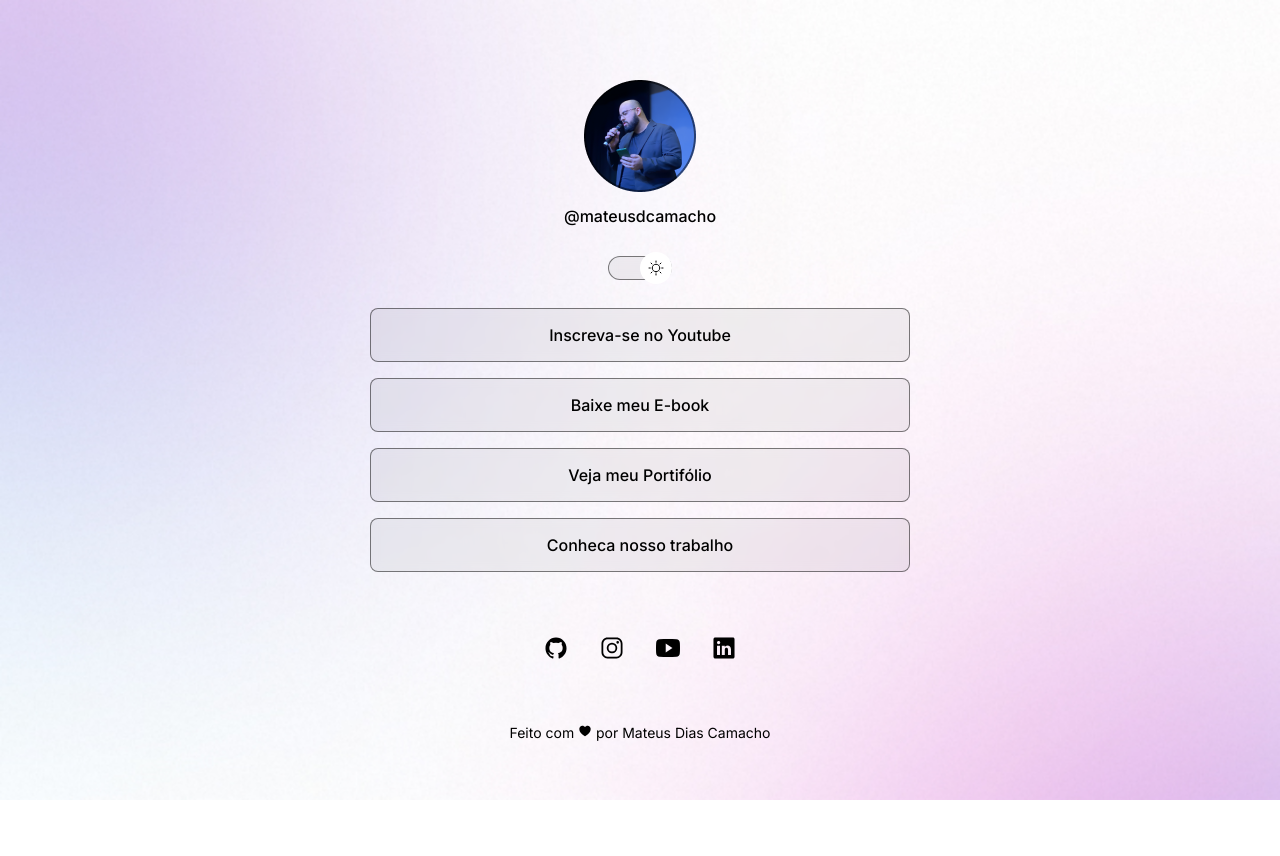
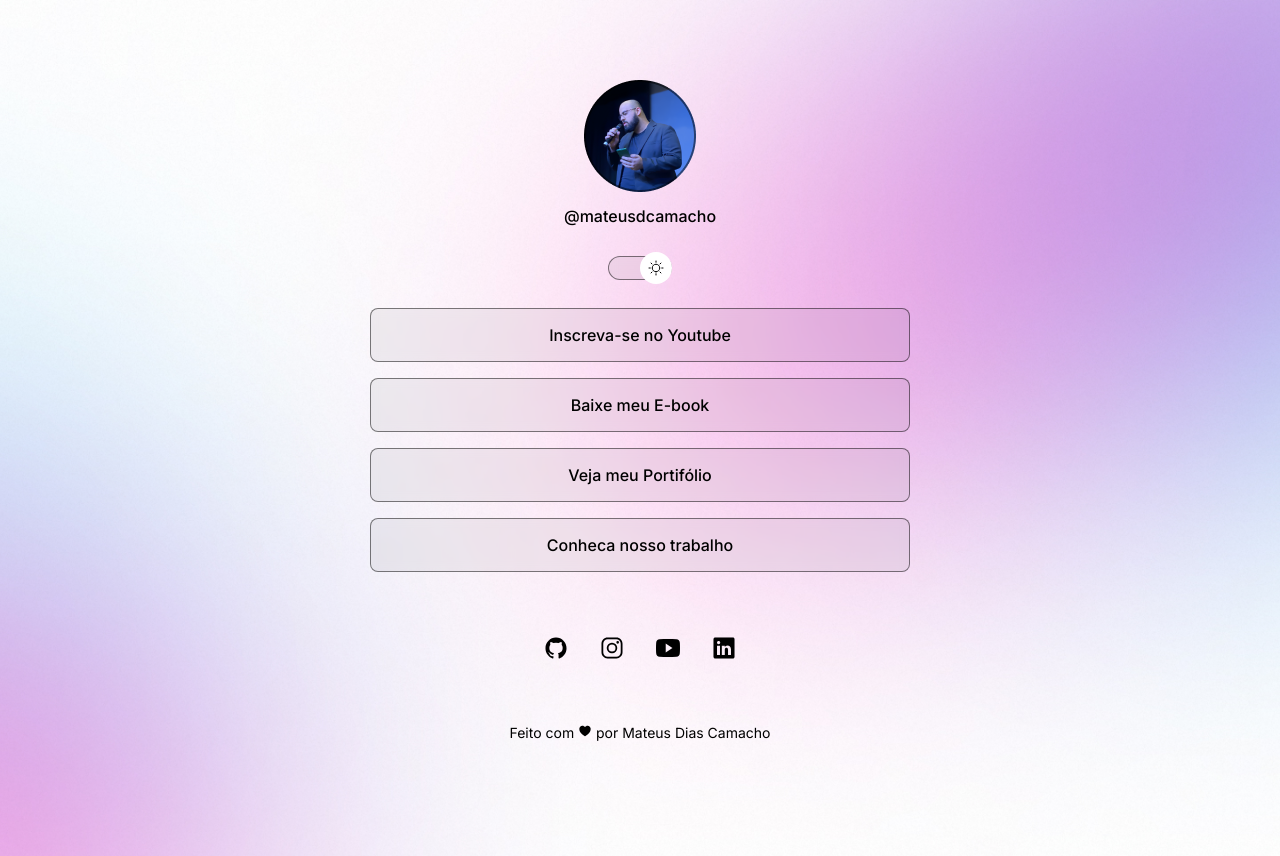
Before and after one commit to MateusCamachoD/Projeto-Linktree, a plain HTML site: page HTML/index.html in a window 1280 px wide. Both pictures are taken after a click on the element 640 px from the left and 267 px from the top of the page. Before the commit the page ends 800 px from the top, so only its background shows below. Drawn offline with nearby package versions, Linux system fonts and the light colour scheme.

Commit message:
Modificação do background de acordo com o tamanho do dispositivo
Mudanças adicionadas em no CSS, fazendo o @Media mexer na imagem do root e do .ligth, também fiz alteração no tamanho da viewport usando height: 100vh; para ocupar 100% do tamanho da página web

```diff
--- a/CSS/style.css
+++ b/CSS/style.css
@@ -26,6 +26,7 @@
 
 body {
   background: var(--bg-url) no-repeat top center/cover;
+  height: 100vh;
 }
 
 body * {
@@ -145,3 +146,14 @@
   padding: 24px 0;
   text-align: center;
 }
+
+/* Media queries */
+@media(min-width: 700px){
+  :root {
+    --bg-url: url(/assets/background-black.jpg)
+  }
+
+  .ligth{
+    --bg-url: url(/assets/background-ligth.jpg)
+  }
+}
```
Also changed, not shown: assets/background-black.jpg (added), assets/background-ligth.jpg (added), assets/background_black.png (deleted).
